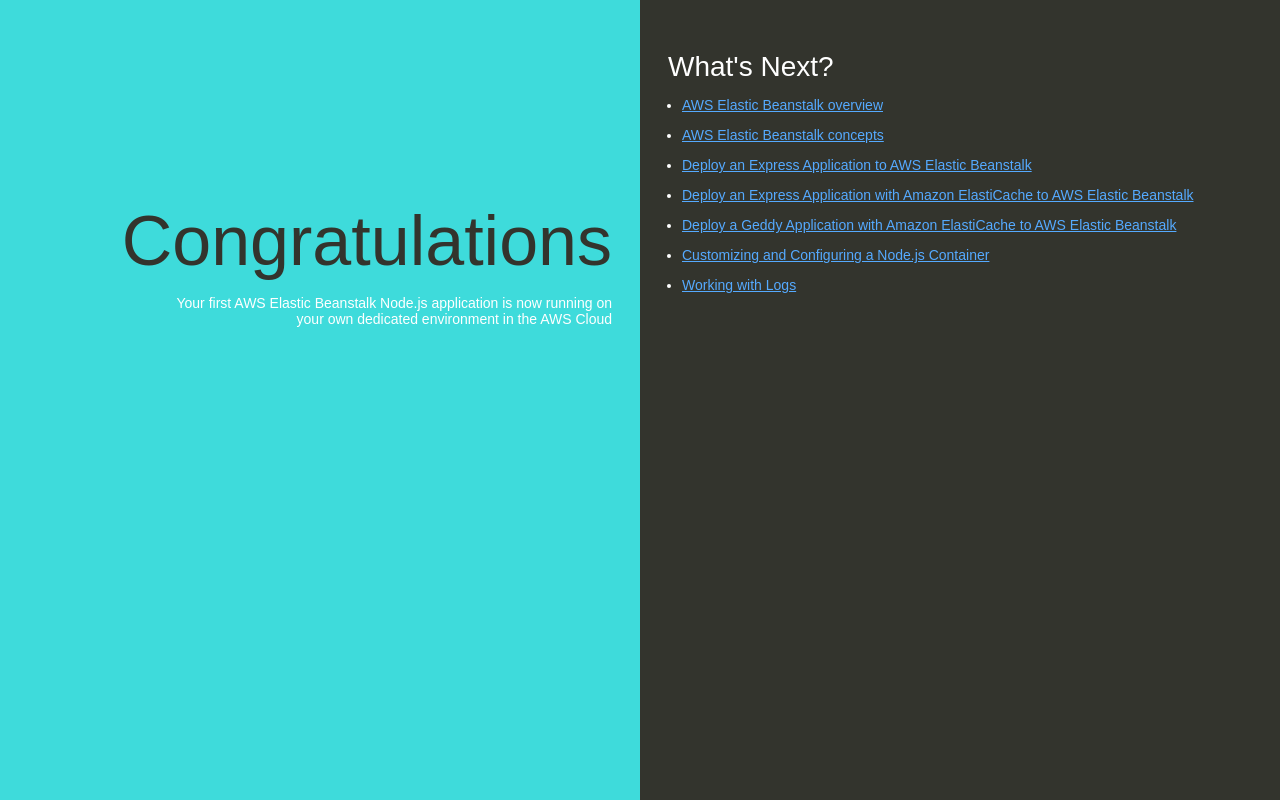
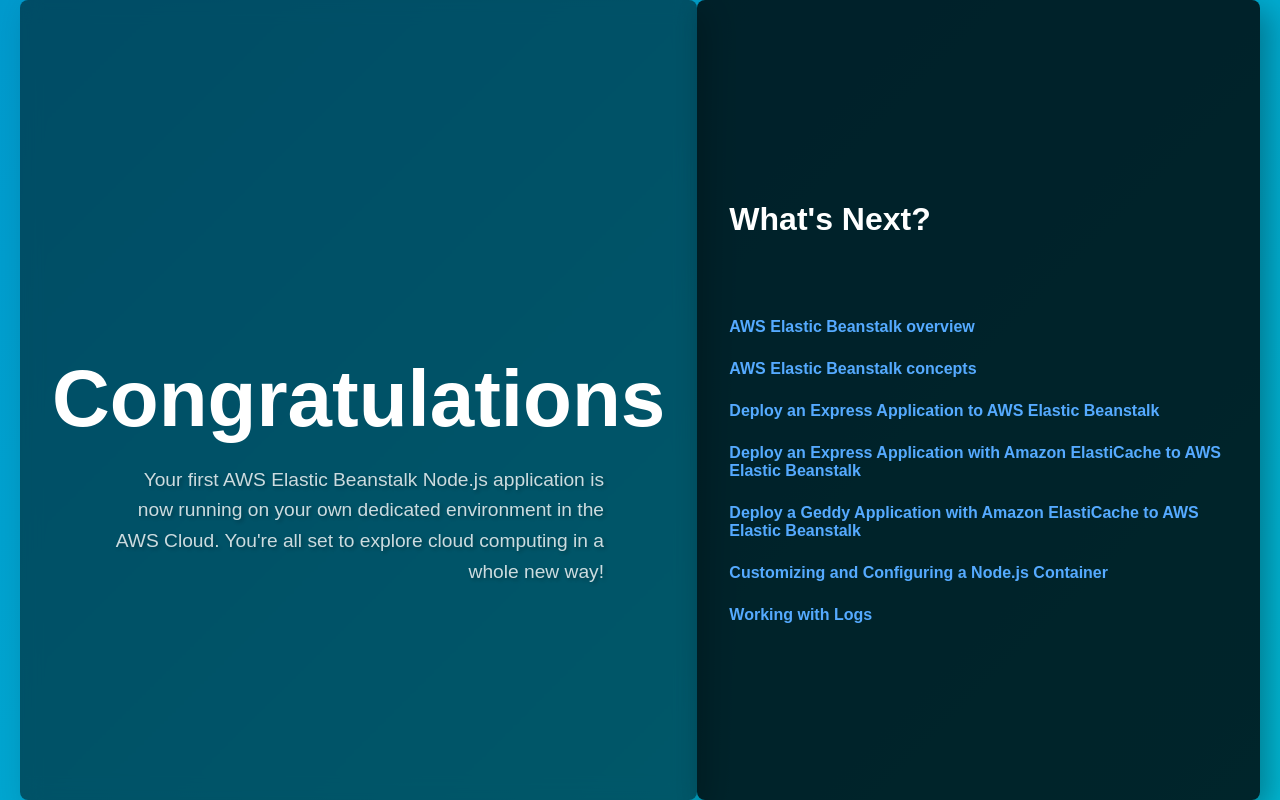
Before and after one commit to Surya-pkh/CICD, a website: page index.html in a window 1280 px wide. Drawn offline with Linux system fonts and the light colour scheme.

Commit message:
updated view

```diff
--- a/index.html
+++ b/index.html
@@ -1,82 +1,162 @@
 <!DOCTYPE html>
-<html>
+<html lang="en">
+
 <head>
+    <meta charset="UTF-8">
+    <meta name="viewport" content="width=device-width, initial-scale=1.0">
     <title>Elastic Beanstalk</title>
     <style>
+        /* Global Styles */
         body {
-        color: #ffffff;
-        font-family: Arial, sans-serif;
-        font-size:14px;
-        -moz-transition-property: text-shadow;
-        -moz-transition-duration: 4s;
-        -webkit-transition-property: text-shadow;
-        -webkit-transition-duration: 4s;
-        text-shadow: none;
+            font-family: 'Arial', sans-serif;
+            margin: 0;
+            padding: 0;
+            background: linear-gradient(135deg, #0099cc, #00b8d4);
+            color: #fff;
+            transition: all 0.5s ease;
+            overflow: hidden;
+            height: 100vh;
         }
-      body.blurry {
-        -moz-transition-property: text-shadow;
-        -moz-transition-duration: 4s;
-        -webkit-transition-property: text-shadow;
-        -webkit-transition-duration: 4s;
-        text-shadow: #fff 0px 0px 25px;
-      }
-      a {
-        color: #55aaff;
-      }
-      .textColumn, .linksColumn {
-        padding: 2em;
-      }
-      .textColumn {
-        position: absolute;
-        top: 0px;
-        right: 50%;
-        bottom: 0px;
-        left: 0px;
 
-        text-align: right;
-        padding-top: 11em;
-        background-color: rgb(62, 219, 219);
-
-      }
-      .textColumn p {
-        width: 75%;
-        float:right;
-      }
-      .linksColumn {
-        position: absolute;
-        top:0px;
-        right: 0px;
-        bottom: 0px;
-        left: 50%;
-
-        background-color: #33342D;
+        h1, h2 {
+            margin: 0;
+            padding: 0;
+            transition: transform 0.5s ease, opacity 0.5s ease;
         }
 
         h1 {
-        color: #33342D;
-        font-size: 500%;
-        font-weight: normal;
-        margin-bottom: 0em;
+            font-size: 5em;
+            color: #fff;
+            text-align: right;
+            margin-top: 2em;
         }
+
         h2 {
-        font-size: 200%;
-        font-weight: normal;
-        margin-bottom: 0em;
+            font-size: 2em;
+            color: #fff;
+            margin: 2em 0;
+            text-align: left;
         }
+
+        p {
+            font-size: 1.25em;
+            line-height: 1.6;
+            width: 80%;
+            margin: 20px auto;
+            text-align: right;
+        }
+
+        a {
+            text-decoration: none;
+            color: #55aaff;
+            font-weight: bold;
+            transition: color 0.3s ease;
+        }
+
+        a:hover {
+            color: #fff;
+            text-decoration: underline;
+        }
+
+        /* Layout and Flexbox */
+        .container {
+            display: flex;
+            justify-content: space-between;
+            height: 100%;
+        }
+
+        .textColumn, .linksColumn {
+            flex: 1;
+            padding: 2em;
+            display: flex;
+            flex-direction: column;
+            justify-content: center;
+        }
+
+        /* Text Column Styles */
+        .textColumn {
+            background-color: rgba(0, 0, 0, 0.5);
+            backdrop-filter: blur(10px);
+            box-shadow: 10px 10px 30px rgba(0, 0, 0, 0.2);
+            border-radius: 8px;
+            margin-left: 20px;
+            padding: 2em;
+        }
+
+        /* Links Column Styles */
+        .linksColumn {
+            background-color: rgba(0, 0, 0, 0.8);
+            box-shadow: 10px 10px 30px rgba(0, 0, 0, 0.3);
+            border-radius: 8px;
+            margin-right: 20px;
+            padding: 2em;
+        }
+
         ul {
-        padding-left: 1em;
-        margin: 0px;
+            list-style: none;
+            padding: 0;
         }
+
         li {
-        margin: 1em 0em;
+            margin-bottom: 1.5em;
+        }
+
+        /* Hover and Transitions */
+        .textColumn p {
+            font-size: 1.2em;
+            color: rgba(255, 255, 255, 0.8);
+            text-shadow: 2px 2px 4px rgba(0, 0, 0, 0.3);
+            transition: text-shadow 0.5s ease;
+        }
+
+        .textColumn:hover p {
+            text-shadow: 2px 2px 15px rgba(255, 255, 255, 0.6);
+        }
+
+        .linksColumn a {
+            color: #55aaff;
+            transition: color 0.3s ease;
+        }
+
+        .linksColumn a:hover {
+            color: #fff;
+        }
+
+        /* Scroll animation */
+        @keyframes slideIn {
+            from {
+                opacity: 0;
+                transform: translateX(100px);
+            }
+
+            to {
+                opacity: 1;
+                transform: translateX(0);
+            }
+        }
+
+        /* Add animation on page load */
+        .textColumn,
+        .linksColumn {
+            animation: slideIn 1s ease-in-out forwards;
+        }
+
+        .linksColumn ul li {
+            animation: slideIn 1.5s ease-in-out forwards;
         }
     </style>
 </head>
+
 <body>
+
+    <div class="container">
+        <!-- Text Column -->
         <div class="textColumn">
             <h1>Congratulations</h1>
-      <p>Your first AWS Elastic Beanstalk Node.js application is now running on your own dedicated environment in the AWS Cloud</p>
+            <p>Your first AWS Elastic Beanstalk Node.js application is now running on your own dedicated environment in the AWS Cloud. You're all set to explore cloud computing in a whole new way!</p>
         </div>
+
+        <!-- Links Column -->
         <div class="linksColumn">
             <h2>What's Next?</h2>
             <ul>
@@ -84,10 +164,13 @@
                 <li><a href="http://docs.aws.amazon.com/elasticbeanstalk/latest/dg/concepts.html">AWS Elastic Beanstalk concepts</a></li>
                 <li><a href="http://docs.aws.amazon.com/elasticbeanstalk/latest/dg/create_deploy_nodejs_express.html">Deploy an Express Application to AWS Elastic Beanstalk</a></li>
                 <li><a href="http://docs.aws.amazon.com/elasticbeanstalk/latest/dg/create_deploy_nodejs_express_elasticache.html">Deploy an Express Application with Amazon ElastiCache to AWS Elastic Beanstalk</a></li>
-        <li><a href="http://docs.aws.amazon.com/elasticbeanstalk/latest/dg/create_deploy_nodejs_geddy_elasticache.html">Deploy a Geddy Application with Amazon ElastiCache to AWS Elastic Beanstalk </a></li>
-        <li><a href="http://docs.aws.amazon.com/elasticbeanstalk/latest/dg/create_deploy_nodejs_custom_container.html">Customizing and Configuring a Node.js Container </a></li>
+                <li><a href="http://docs.aws.amazon.com/elasticbeanstalk/latest/dg/create_deploy_nodejs_geddy_elasticache.html">Deploy a Geddy Application with Amazon ElastiCache to AWS Elastic Beanstalk</a></li>
+                <li><a href="http://docs.aws.amazon.com/elasticbeanstalk/latest/dg/create_deploy_nodejs_custom_container.html">Customizing and Configuring a Node.js Container</a></li>
                 <li><a href="http://docs.aws.amazon.com/elasticbeanstalk/latest/dg/using-features.loggingS3.title.html">Working with Logs</a></li>
             </ul>
         </div>
+    </div>
+
 </body>
+
 </html>
```
Lines whose indentation alone changed are shown as unchanged.
